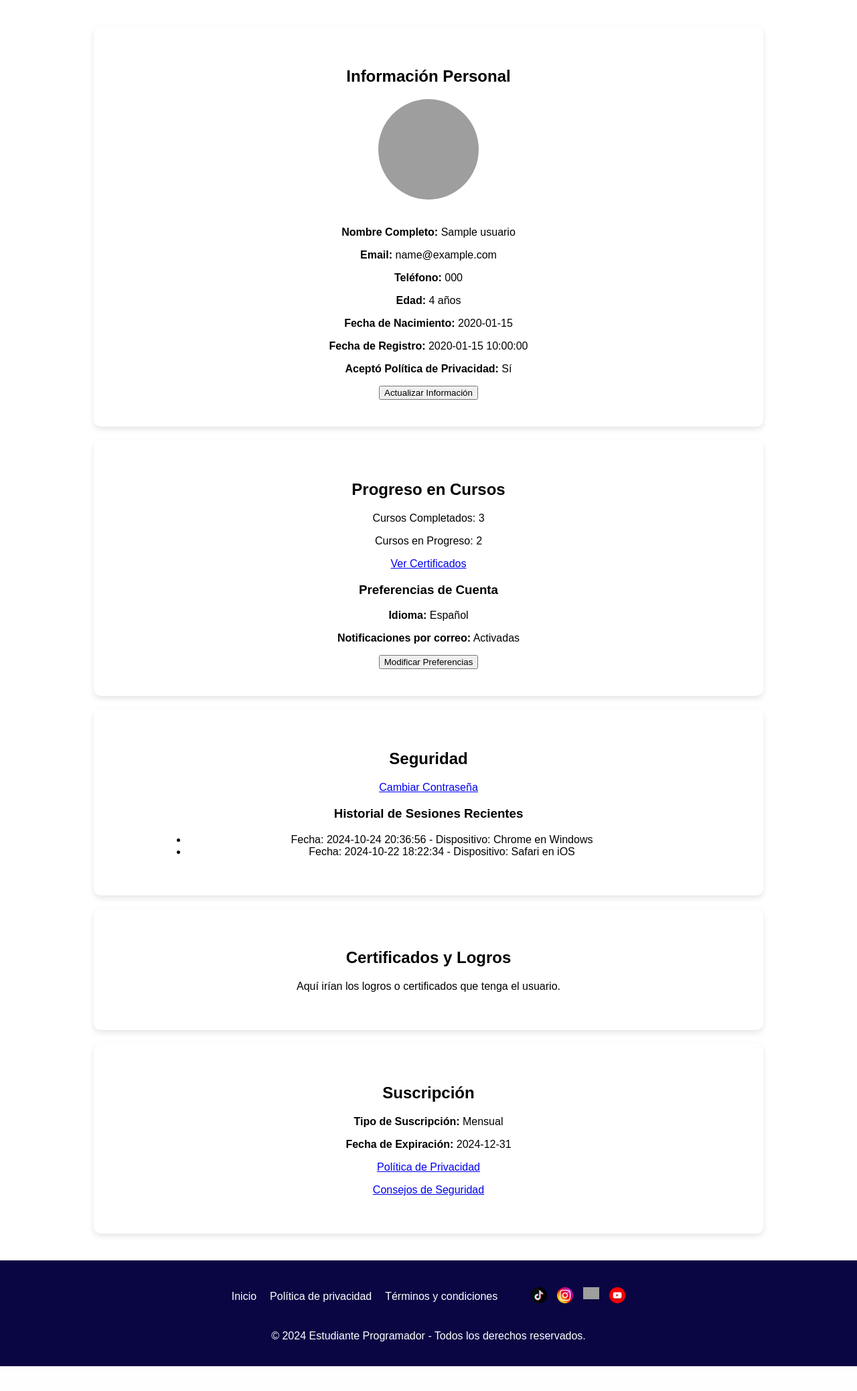
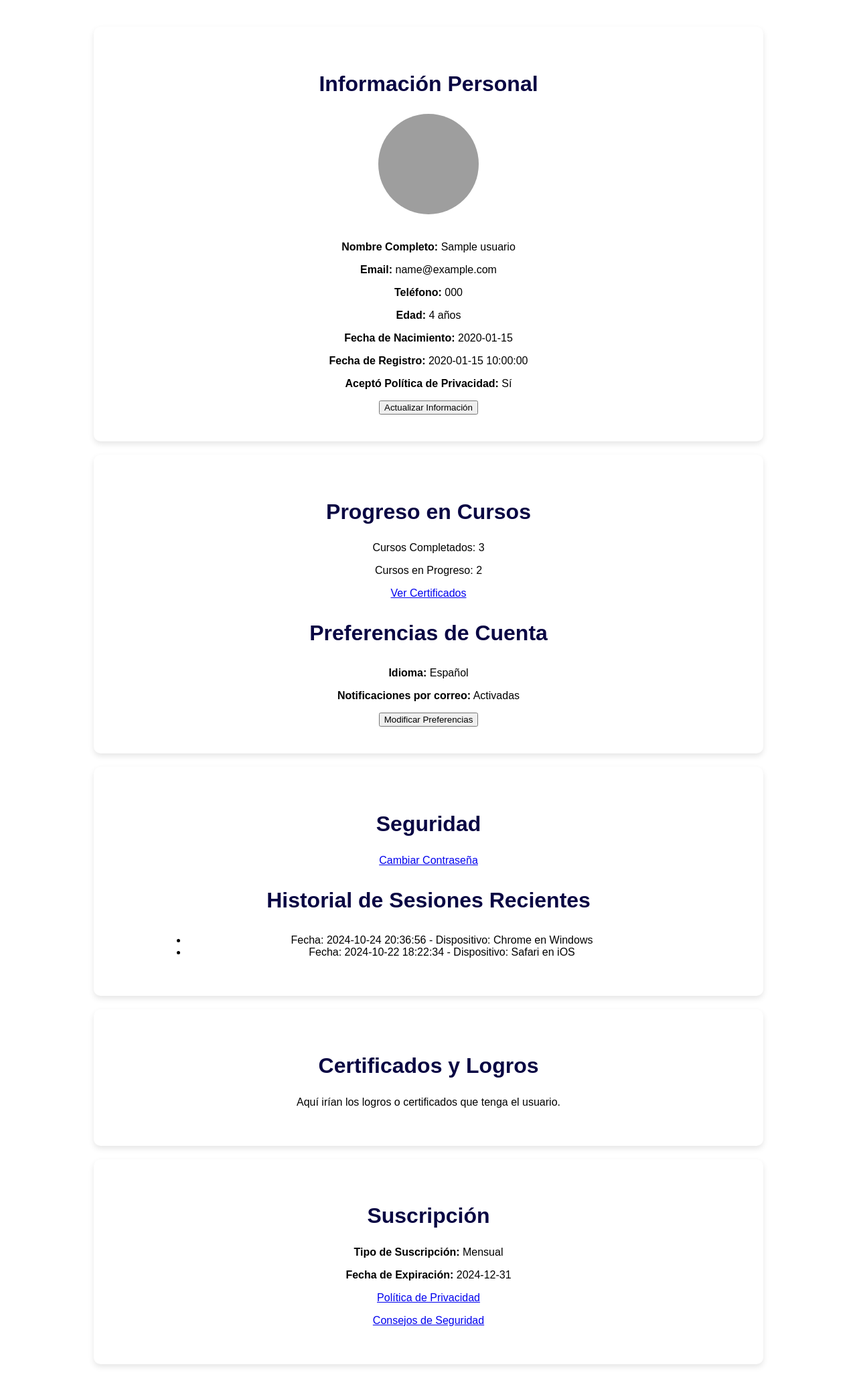
Before and after one commit to javmunmay/Pagina-Venta_Cursos, a PHP site: page /InicioSesion/InformacionPersonal.php in a window 1280 px wide. Shown: the part 76-2153 px from the top of the page at 67% size. Before the commit the page ends 2116 px from the top, so only its background shows below. Run offline with PHP 8.4, Linux system fonts and the light colour scheme; the visitor is signed in with stand-in values (Sample User, id 1); tables that the repository leaves empty hold one stand-in row (values such as "Sample post"); data that the repository does not hold is empty; grey boxes are pictures that could not be loaded.

Commit message:
Actualización InfoPersonal en Mi Academia  2.8.8

```diff
--- a/css/cssinfoPersonal.css
+++ b/css/cssinfoPersonal.css
@@ -91,6 +91,12 @@ body {
     text-align: center; /* Centra el texto dentro de main */
   }
 
+  h1,h2,h3 {
+    color: #090643;
+    font-size: 2em;
+
+  }
+
   /* Hero Banner */
   .hero-banner {
     display: flex;
```
